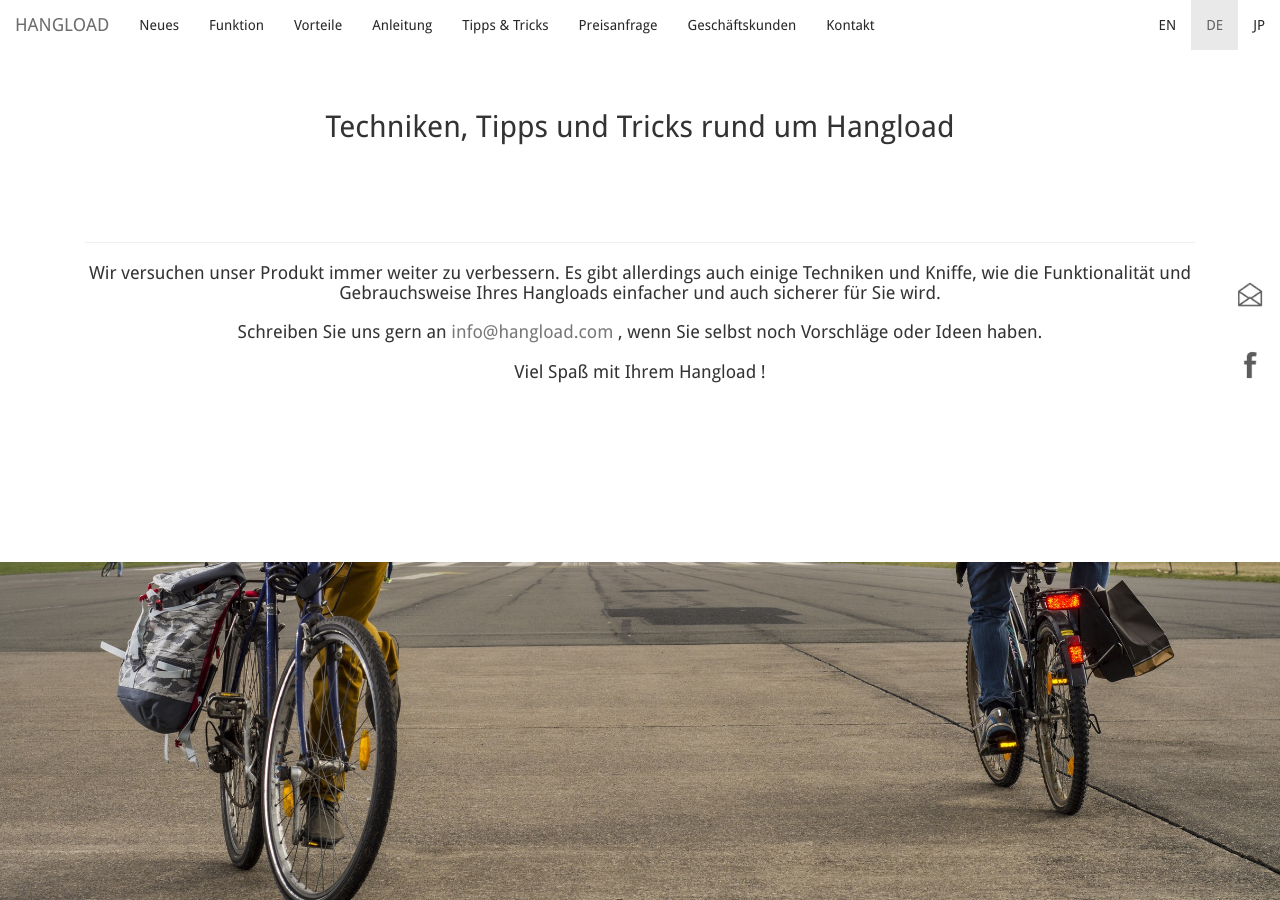
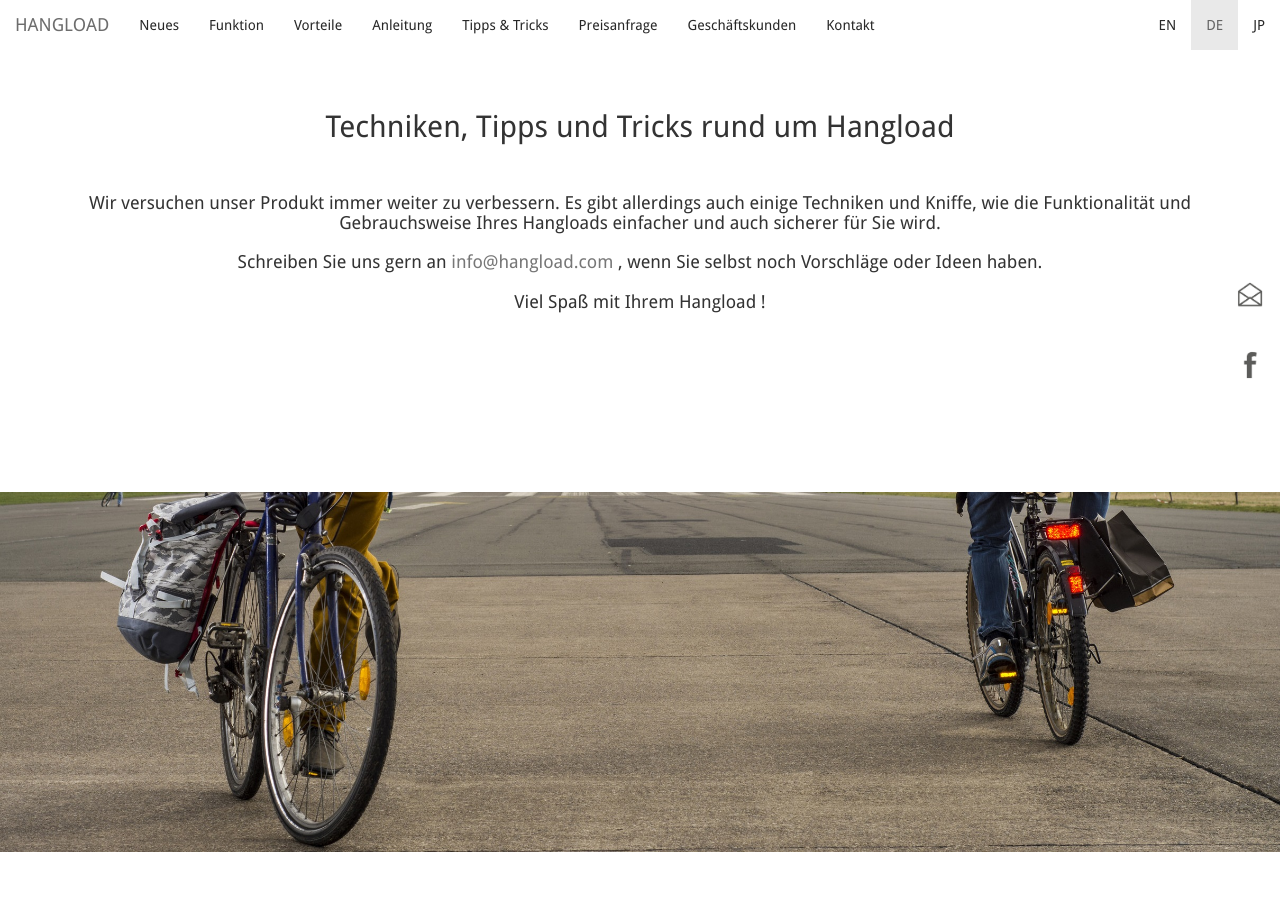
Before and after one commit to bodokaiser/hangload.com, a Jekyll site: the page built from de/technique/index.html, in a window 1280 px wide and 900 px high. Built offline with Jekyll 4.4.1, drawn with Linux system fonts in a browser that asks for light colours; nearby versions of some CDN libraries; library files that are not in the unit come from our copies; Markdown is read by kramdown in place of the engine named in the settings.

Commit message:
Update index.html

```diff
--- a/de/technique/index.html
+++ b/de/technique/index.html
@@ -9,10 +9,8 @@
 <article class="container" id="technique">
 <h2 class="text-center">Techniken, Tipps und Tricks rund um Hangload </h2>
 <div class="col-xs-12">
-<div class="page-header">
 <br>
 <br>
-</div>
 </div>
 
 <h4 class="text-center"> Wir versuchen unser Produkt immer weiter zu verbessern. Es gibt
@@ -59,12 +57,6 @@
 src="/images/technique/longhandle.jpg" />
 </div>
 </div>
-<div class="col-xs-12">
-<div class="page-header">
-<br>
-<br>
-</div>
-</div>
 <!--
 <h3 class="text-center"> Banner als Tasche benutzen </h3>
 <br>
```
